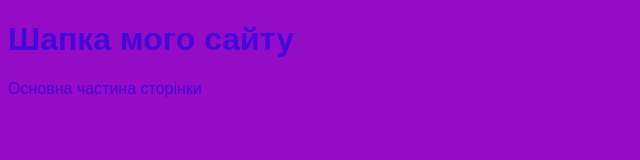
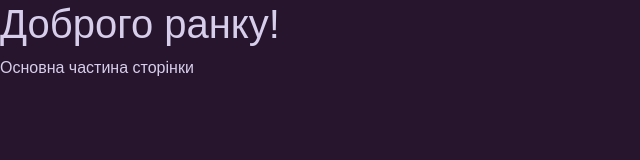
Before and after one commit to anastasiiatymofieieva21/pm_23_19, a website: page src/app/index.html in a window 1280 px wide. Shown: the whole page, without its empty margins (0-640 px from the left). Drawn offline with nearby package versions, Linux system fonts and the light colour scheme; files that its build step writes are made by us from their sources.

Commit message:
add Bootstrap

```diff
--- a/package.json
+++ b/package.json
@@ -19,6 +19,7 @@
   },
   "homepage": "https://github.com/anastasiiatymofieieva21/pm_23_19#readme",
   "devDependencies": {
+    "bootstrap": "^5.3.8",
     "browser-sync": "^3.0.4",
     "gulp": "^5.0.1",
     "gulp-concat": "^2.6.1",
--- a/src/app/components/_header.html
+++ b/src/app/components/_header.html
@@ -1,3 +1,3 @@
 <header>
-  <h1>Шапка мого сайту</h1>
+  <h1>Доброго ранку!</h1>
 </header>
--- a/src/app/index.html
+++ b/src/app/index.html
@@ -4,18 +4,22 @@
   <meta charset="UTF-8">
   <meta name="viewport" content="width=device-width, initial-scale=1.0">
   <title>Лабораторна робота 1</title>
+
+  <!-- 1. Bootstrap CSS (спочатку) -->
+  <link rel="stylesheet" href="css/bootstrap.min.css">
+  <!-- 2. Власні стилі (після Bootstrap) -->
   <link rel="stylesheet" href="css/style.min.css">
 </head>
 <body>
-
-  <header>
-    <h1>Шапка мого сайту</h1>
-  </header>
+  @@include('components/_header.html')
 
   <main>
     <p>Основна частина сторінки</p>
   </main>
 
+  <!-- 1. Bootstrap JS (спочатку) -->
+  <script src="js/bootstrap.bundle.min.js"></script>
+  <!-- 2. Власні скрипти (після Bootstrap) -->
   <script src="js/main.min.js"></script>
 </body>
 </html>
--- a/src/app/scss/style.scss
+++ b/src/app/scss/style.scss
@@ -1,5 +1,5 @@
 body {
-  background-color: #950cc7;
+  background-color: #26152c;
   font-family: Arial, sans-serif;
-  color: #4507d8;
+  color: #d7ceeb;
 }
```
Also changed, not shown: gulpfile.js (+19 -1 lines), src/app/components/footer.html (added), 1 other file.
